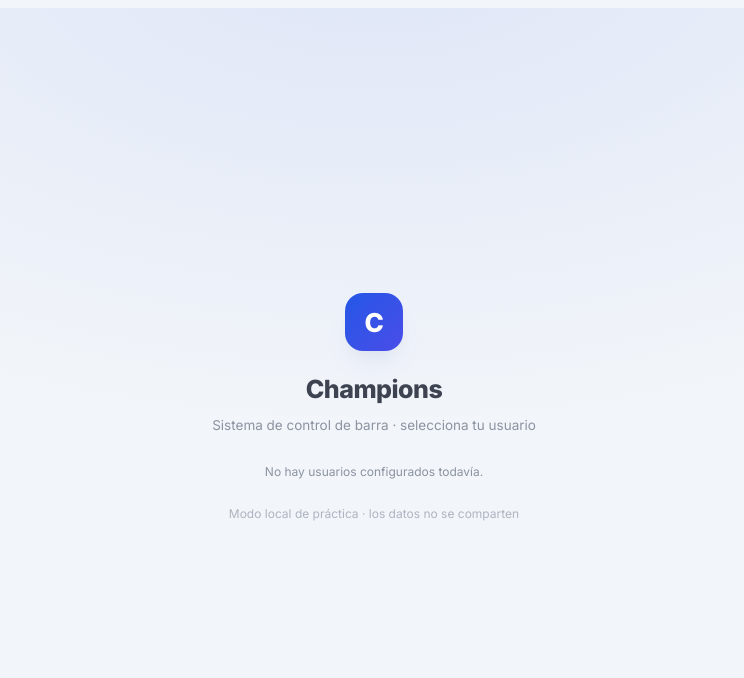
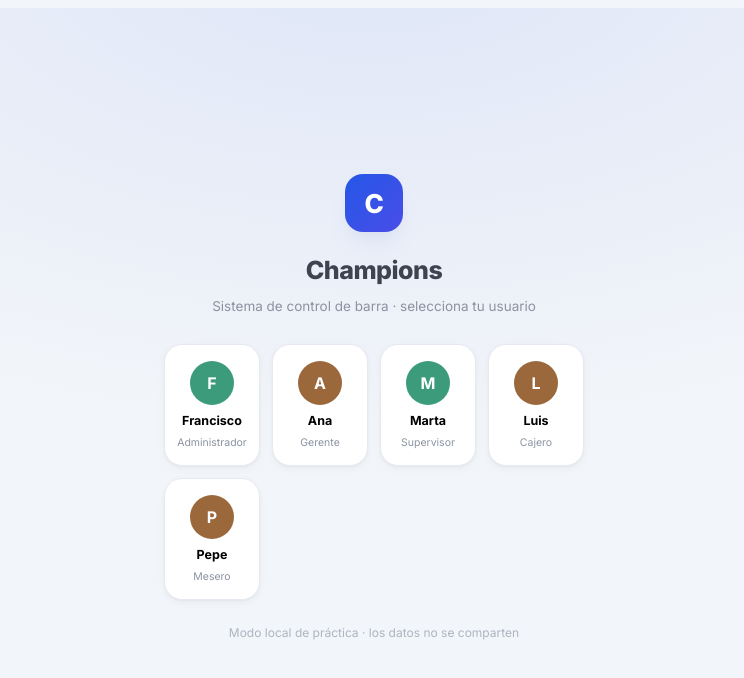
Before and after one commit to Carloscv200313/Champions, a plain HTML site: page index.html in a window 1280 px wide. Shown: the whole page, without its empty margins (266-1010 px from the left). Drawn offline with Linux system fonts and the light colour scheme.

Commit message:
Preparar demo publica en GitHub Pages

```diff
--- a/index.html
+++ b/index.html
@@ -1,7 +1,13 @@
+<!doctype html>
+<html lang="es">
+<head>
+<meta charset="utf-8">
+<meta name="viewport" content="width=device-width, initial-scale=1, viewport-fit=cover">
 <title>Champions</title>
 <link rel="stylesheet" href="https://fonts.googleapis.com/css2?family=Inter:wght@400;500;600;700;800&display=swap">
-<link rel="stylesheet" href="styles.css">
-
+<link rel="stylesheet" href="styles.css?v=public-demo-1">
+</head>
+<body>
 <div id="app">
   <div class="login-screen"><div class="login-card">
     <div class="login-mark display">C</div>
@@ -10,4 +16,6 @@
   </div></div>
 </div>
 
-<script type="module" src="js/main.js"></script>
+<script type="module" src="js/main.js?v=public-demo-1"></script>
+</body>
+</html>
--- a/js/db.js
+++ b/js/db.js
@@ -48,6 +48,7 @@ class Store {
 
     if (!dbCap) {
       this.online = false;
+      this.seedDemoData();
       this.ready = true;
       this._emit();
       return;
@@ -121,6 +122,40 @@ class Store {
   }
 
   get(col, id) { return this.data[col].find(d => d.id === id); }
+
+  seedDemoData() {
+    const now = new Date().toISOString();
+    if (!this.data.users.length) {
+      this.data.users = [
+        { id: 'u_admin', name: 'Francisco', pin: '1234', role: 'admin', active: true, createdAt: now },
+        { id: 'u_gerente', name: 'Ana', pin: '1234', role: 'gerente', active: true, createdAt: now },
+        { id: 'u_super', name: 'Marta', pin: '1234', role: 'supervisor', active: true, createdAt: now },
+        { id: 'u_cajero', name: 'Luis', pin: '1234', role: 'cajero', active: true, createdAt: now },
+        { id: 'u_mesero', name: 'Pepe', pin: '1234', role: 'mesero', active: true, createdAt: now },
+      ];
+    }
+    if (!this.data.products.length) {
+      this.data.products = [
+        { id: 'p_corona', name: 'Corona', category: 'cerveza', saleUnit: 'pieza', price: 45, costPerBaseUnit: 20, stock: 120, lowStockThreshold: 24, favorite: true, sellable: true, active: true, createdAt: now },
+        { id: 'p_indio', name: 'Indio', category: 'cerveza', saleUnit: 'pieza', price: 40, costPerBaseUnit: 15, stock: 8, lowStockThreshold: 24, favorite: false, sellable: true, active: true, createdAt: now },
+        { id: 'p_tequila', name: 'Tequila Jose Cuervo', category: 'tequila', saleUnit: 'ml', price: 0, costPerBaseUnit: 0.56, stock: 7500, lowStockThreshold: 750, bottleSizeMl: 750, favorite: false, sellable: false, active: true, createdAt: now },
+        { id: 'p_whisky', name: "Whisky Buchanan's", category: 'whisky', saleUnit: 'ml', price: 0, costPerBaseUnit: 1.1, stock: 700, lowStockThreshold: 700, bottleSizeMl: 700, favorite: false, sellable: false, active: true, createdAt: now },
+        { id: 'p_vodka', name: 'Vodka Absolut', category: 'vodka', saleUnit: 'ml', price: 0, costPerBaseUnit: 0.5, stock: 750, lowStockThreshold: 700, bottleSizeMl: 750, favorite: false, sellable: false, active: true, createdAt: now },
+        { id: 'p_refresco_lata', name: 'Refresco de toronja (lata)', category: 'refrescos', saleUnit: 'pieza', price: 30, costPerBaseUnit: 10, stock: 60, lowStockThreshold: 12, favorite: false, sellable: true, active: true, createdAt: now },
+        { id: 'p_refresco_garrafa', name: 'Refresco de toronja (garrafa)', category: 'refrescos', saleUnit: 'ml', price: 0, costPerBaseUnit: 0.04, stock: 6000, lowStockThreshold: 1000, bottleSizeMl: 3000, favorite: false, sellable: false, active: true, createdAt: now },
+        { id: 'p_agua', name: 'Agua mineral', category: 'agua', saleUnit: 'pieza', price: 25, costPerBaseUnit: 8, stock: 40, lowStockThreshold: 12, favorite: false, sellable: true, active: true, createdAt: now },
+        { id: 'p_limon', name: 'Limon', category: 'otros', saleUnit: 'pieza', price: 0, costPerBaseUnit: 2, stock: 200, lowStockThreshold: 20, favorite: false, sellable: false, active: true, createdAt: now },
+        { id: 'p_hielo', name: 'Hielo (porcion)', category: 'otros', saleUnit: 'pieza', price: 0, costPerBaseUnit: 3, stock: 300, lowStockThreshold: 30, favorite: false, sellable: false, active: true, createdAt: now },
+      ];
+    }
+    if (!this.data.recipes.length) {
+      this.data.recipes = [
+        { id: 'r_paloma', name: 'Paloma', category: 'tequila', price: 70, favorite: true, active: true, createdAt: now, ingredients: [{ productId: 'p_tequila', qty: 50 }, { productId: 'p_refresco_garrafa', qty: 150 }, { productId: 'p_limon', qty: 1 }, { productId: 'p_hielo', qty: 1 }] },
+        { id: 'r_margarita', name: 'Margarita', category: 'tequila', price: 90, favorite: true, active: true, createdAt: now, ingredients: [{ productId: 'p_tequila', qty: 60 }, { productId: 'p_limon', qty: 2 }, { productId: 'p_hielo', qty: 1 }] },
+        { id: 'r_shot_tequila', name: 'Shot de tequila', category: 'tequila', price: 55, favorite: true, active: true, createdAt: now, ingredients: [{ productId: 'p_tequila', qty: 30 }] },
+      ];
+    }
+  }
 }
 
 function deepMerge(base, patch) {
```
Also changed, not shown: 2 other files.
